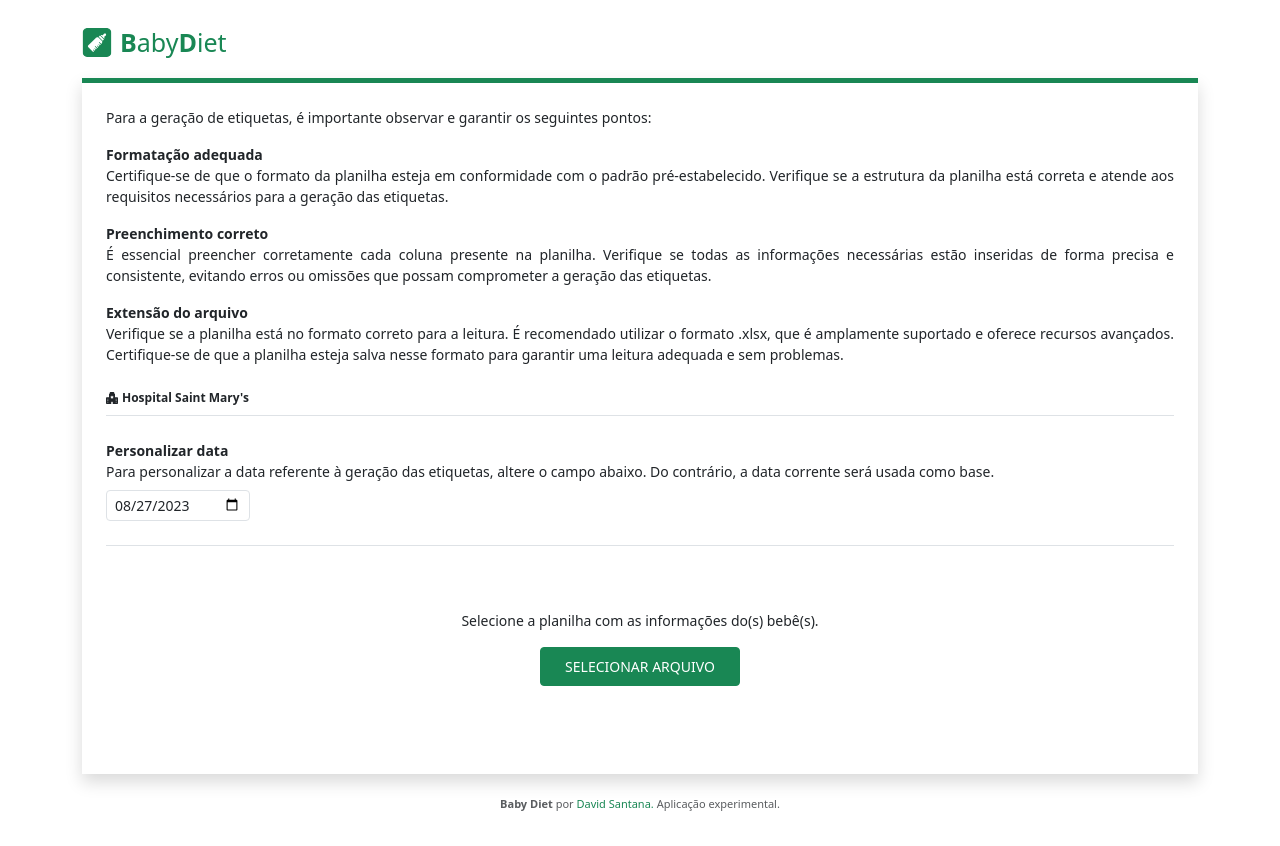
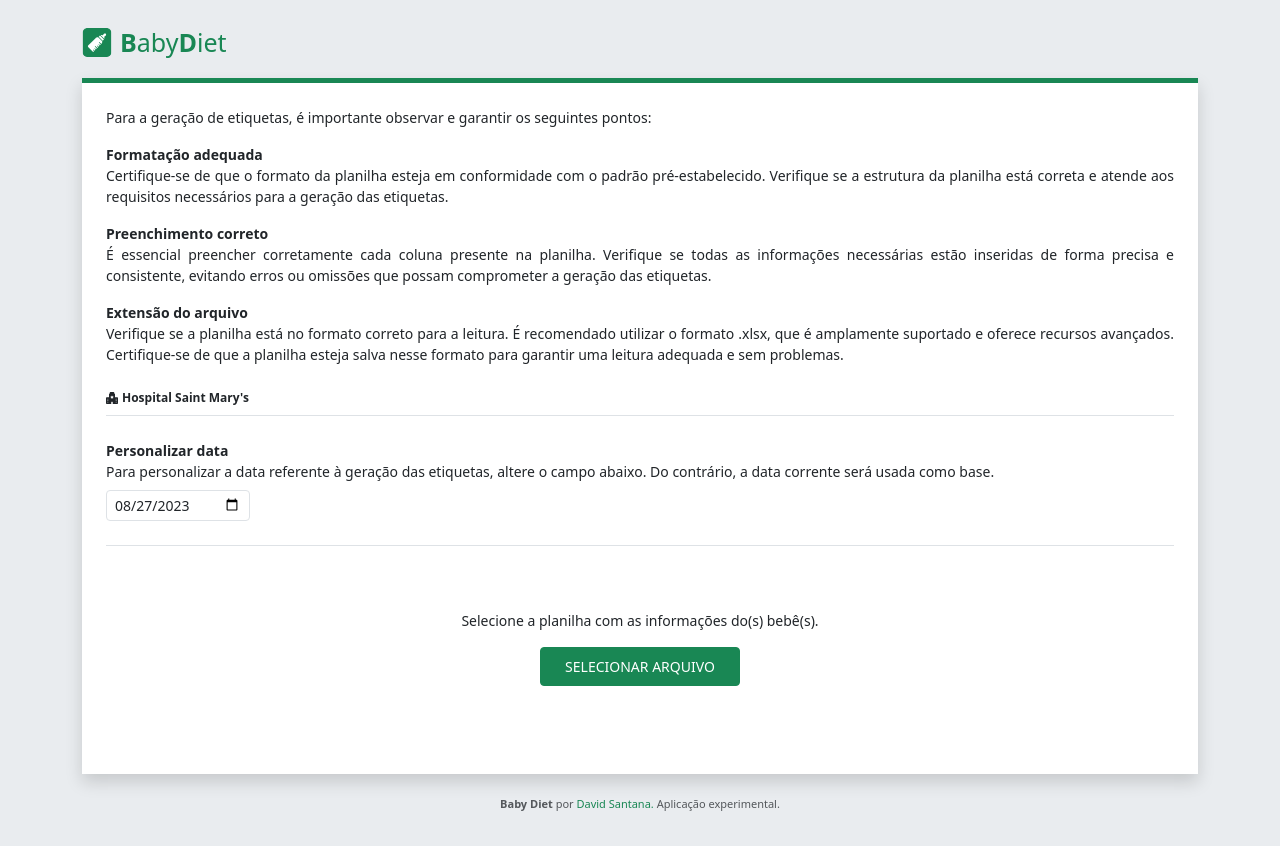
Before and after one commit to davidsantana06/baby-diet, a Flask app: page / in a window 1280 px wide. Run offline with Flask 3, Linux system fonts and the light colour scheme; some libraries are stand-ins or nearby versions.

Commit message:
feat: add color contrast to the pages

```diff
--- a/templates/base.html
+++ b/templates/base.html
@@ -18,7 +18,7 @@
     <title>{{ page_title }}</title>
 </head>
 
-<body class="container py-4">
+<body class="container bg-body-secondary py-4">
     <header class="pb-2 mb-2">
         <div class="d-flex align-items-center text-body-emphasis text-decoration-none">
             <a href="{{ url_for('index') }}">
@@ -32,7 +32,7 @@
 
     {{ alert() }}
 
-    <main class="px-4 py-4 border-top border-success border-5 shadow">
+    <main class="px-4 py-4 border-top border-success border-5 bg-white shadow">
         {% block page_content %}{% endblock %}
     </main>
 
```
